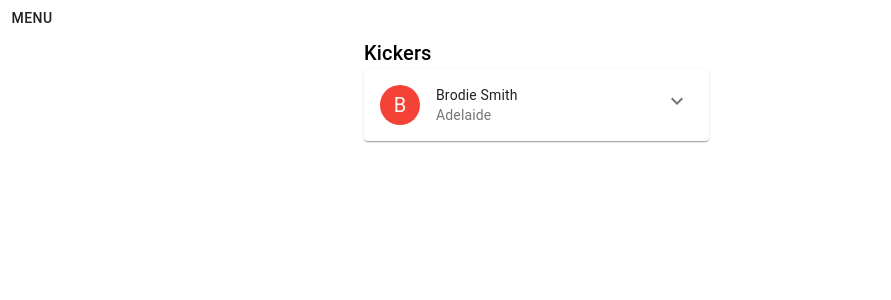
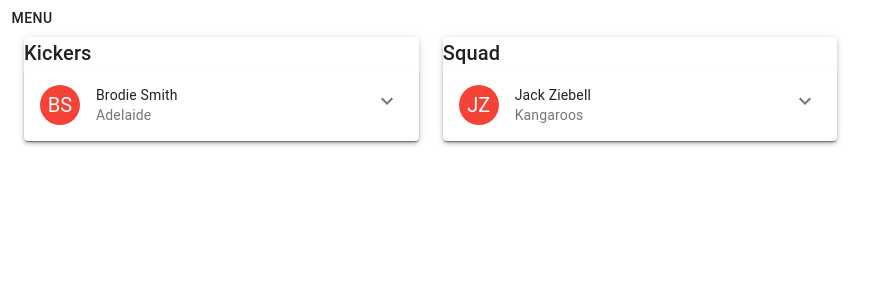
Before and after one commit to ruiboy/rffl, a React (Create React App) app: page /teambuilder in a window 1280 px wide. Shown: the top 300 px of the page, without its empty margins (0-891 px from the left). Built offline with nearby package versions, Linux system fonts and the light colour scheme.

Commit message:
pass data to PlayerCard

```diff
--- a/src/components/teambuilder/PlayerCard.js
+++ b/src/components/teambuilder/PlayerCard.js
@@ -10,7 +10,6 @@ import { ExpandMore } from '@material-ui/icons';
 
 const useStyles = makeStyles((theme) => ({
   root: {
-    maxWidth: 345,
   },
   expand: {
     transform: 'rotate(0deg)',
@@ -27,19 +26,15 @@ const useStyles = makeStyles((theme) => ({
   },
 }));
 
-function PlayerCard(playerData) {
+const getInitials = (player) => {
+    return player.name.split(/\s+/).map((s) => s.substring(0,1));
+}
+
+const PlayerCard = (playerData) => {
   const classes = useStyles();
   const [expanded, setExpanded] = React.useState(false);
-  const [player] = React.useState(
-    {
-      name: "Brodie Smith",
-      aflClub: "Adelaide",
-      stats: [
-        { round: "1", k: 15, h: 5, m: 2, t: 1, g: 1, s: 45 },
-        { round: "2", k: 10, h: 2, m: 1, t: 0, g: 0, s: 20 },
-      ]
-    }
-  )
+  // TODO why the hell do i have to refer to playerData.playerData ????
+  const [player] = React.useState(playerData.playerData)
 
   const handleExpandClick = () => {
     setExpanded(!expanded);
@@ -50,7 +45,7 @@ function PlayerCard(playerData) {
       <CardHeader
         avatar={
           <Avatar aria-label="player" className={classes.avatar}>
-            {player.name.substring(0, 1)}
+            {getInitials(player)}
           </Avatar>
         }
         action={
@@ -79,8 +74,9 @@ function PlayerCard(playerData) {
                   <TableCell>H</TableCell>
                   <TableCell>M</TableCell>
                   <TableCell>T</TableCell>
+                  <TableCell>R</TableCell>
                   <TableCell>G</TableCell>
-                  <TableCell>St</TableCell>
+                  <TableCell>*</TableCell>
                 </TableRow>
               </TableHead>
               <TableBody>
@@ -91,6 +87,7 @@ function PlayerCard(playerData) {
                     <TableCell>{row.h}</TableCell>
                     <TableCell>{row.m}</TableCell>
                     <TableCell>{row.t}</TableCell>
+                    <TableCell>{row.r}</TableCell>
                     <TableCell>{row.g}</TableCell>
                     <TableCell>{row.s}</TableCell>
                   </TableRow>
--- a/src/components/teambuilder/TeamBuilder.js
+++ b/src/components/teambuilder/TeamBuilder.js
@@ -1,9 +1,8 @@
-import React, { useEffect, useRef, useState } from "react";
-import { useForm } from "../util/useForm";
-import { Container, TextField, Typography, makeStyles, } from '@material-ui/core';
+import React from "react";
+import { Container, Typography, Grid, Paper } from '@material-ui/core';
 import PlayerCard from "./PlayerCard";
 
-function TeamBuilder() {
+const TeamBuilder = () => {
 
   const [players, setPlayers] = React.useState([
     {
@@ -11,36 +10,44 @@ function TeamBuilder() {
       aflClub: "Adelaide",
       position: "kicks",
       stats: [
-        { round: "1", k: 15, h: 5, m: 2, t: 1, g: 1, s: 45 },
-        { round: "2", k: 10, h: 2, m: 1, t: 0, g: 0, s: 20 },
+        { round: "1", k: 15, h: 5, m: 2, t: 1, r: 0, g: 1, s: 45 },
+        { round: "2", k: 10, h: 2, m: 1, t: 0, r: 0, g: 0, s: 20 },
       ]
     },
     {
       name: "Jack Ziebell",
       aflClub: "Kangaroos",
       stats: [
-        { round: "5", k: 32, h: 5, m: 2, t: 1, g: 1, s: 70 }
+        { round: "5", k: 32, h: 5, m: 2, t: 1, r: 0, g: 1, s: 70 }
       ]
     }
-  ])
-
-  const useStyles = makeStyles((theme) => ({
-    paper: {
-      padding: theme.spacing(2),
-      margin: 'auto',
-      maxWidth: 500,
-    },
-  }));
+  ]);
 
   return (
     <>
-      <Container maxWidth="sm">
-        <div>
-          <form>
-            <Typography variant="h6">Kickers</Typography>
-            <PlayerCard />
-          </form>
-        </div>
+      <Container maxWidth="lg">
+        <Grid container spacing={3}>
+          <Grid item xs={4}>
+            <Paper elevation={3}>
+              <Typography variant="h6">Kickers</Typography>
+              {players
+                .filter((player) => player.position === "kicks")
+                .map((player) => (
+                  <PlayerCard playerData={player} />
+                ))}
+            </Paper>
+          </Grid>
+          <Grid item xs={4}>
+            <Paper elevation={3}>
+              <Typography variant="h6">Squad</Typography>
+              {players
+                .filter((player) => player.position == null || player.position === "")
+                .map((player) => (
+                  <PlayerCard playerData={player} />
+                ))}
+            </Paper>
+          </Grid>
+        </Grid>
       </Container>
     </>
   );
```
